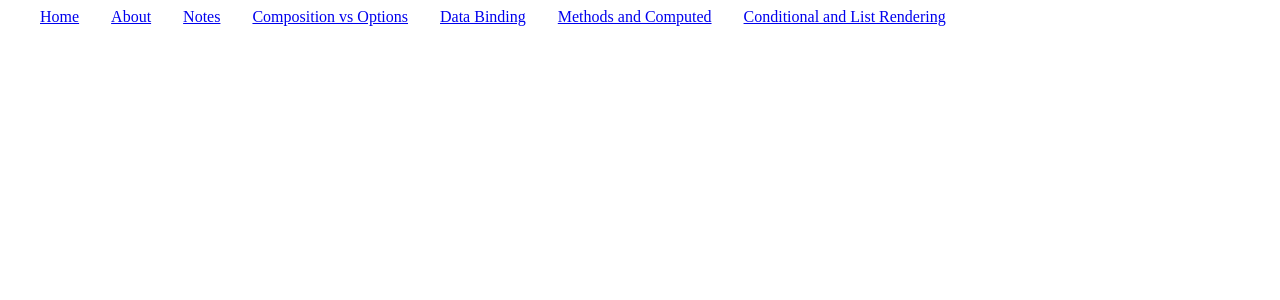
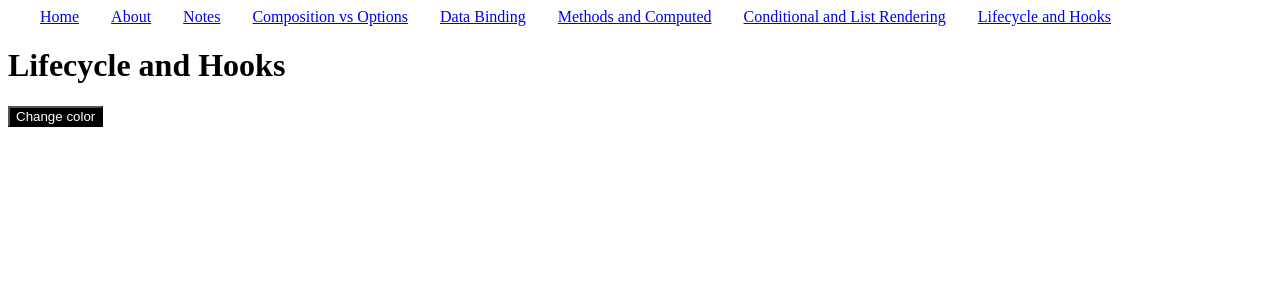
Before and after one commit to Jos017/nuxtcourse, a Nuxt app: page /lifecycle-and-hooks in a window 1280 px wide. Shown: the top 300 px of the page. Built offline with nearby package versions, Linux system fonts and the light colour scheme.

Commit message:
lifecycle and hooks

```diff
--- a/layouts/default.vue
+++ b/layouts/default.vue
@@ -8,7 +8,8 @@ const menu: MenuItem[] = [
   { label: 'Composition vs Options', path: '/composition-vs-options' },
   { label: 'Data Binding', path: '/data-binding-and-directives' },
   { label: 'Methods and Computed', path: '/methods-and-computed-properties' },
-  { label: 'Conditional and List Rendering', path: '/conditional-rendering' }
+  { label: 'Conditional and List Rendering', path: '/conditional-rendering' },
+  { label: 'Lifecycle and Hooks', path: '/lifecycle-and-hooks' }
 ]
 
 </script>
--- /dev/null
+++ b/pages/lifecycle-and-hooks/index.vue
@@ -0,0 +1,65 @@
+<script setup lang="ts">
+const buttonColors = reactive({
+  color: '#fff',
+  bg: '#000'
+})
+
+// onBeforeMount(() => {
+//   alert('This alert is showing before the page is mounted')
+// })
+// onMounted(() => {
+//   setTimeout(() => {
+//     alert('This alert is showing after the page is mounted')
+//   }, 0)
+// })
+//
+// onBeforeUnmount(() => {
+//   alert('This alert is showing before the page is unmounted')
+// })
+// onUnmounted(() => {
+//   setTimeout(() => {
+//     alert('This alert is showing after the page is unmounted')
+//   }, 0)
+// })
+// onBeforeUpdate(() => {
+//   alert('Your color will change')
+// })
+// onUpdated(() => {
+//   setTimeout(() => {
+//     alert('your color has changed')
+//   }, 0)
+// })
+
+// HOOKS
+// ---- watch ----
+watch(() => [buttonColors.bg, buttonColors.color], ([newBg, newColor], [oldBg, oldColor]) => {
+  console.log('the new background color is ', newBg)
+  console.log('the old background color is ', oldBg)
+  console.log('the new color is ', newColor)
+  console.log('the old color is ', oldColor)
+}, { deep: true })
+
+const randomHexColor = () => {
+  return `#${Math.floor(Math.random() * 16777215).toString(16)}`
+}
+const contrastHexColor = (hexColor: string) => {
+  const r = parseInt(hexColor.slice(1, 3), 16)
+  const g = parseInt(hexColor.slice(3, 5), 16)
+  const b = parseInt(hexColor.slice(5, 7), 16)
+  const yiq = ((r * 299) + (g * 587) + (b * 114)) / 1000
+  return yiq >= 128 ? '#000000' : '#FFFFFF'
+}
+const updateButtonColors = () => {
+  buttonColors.bg = randomHexColor()
+  buttonColors.color = contrastHexColor(buttonColors.bg)
+}
+</script>
+
+<template>
+  <div>
+    <h1>Lifecycle and Hooks</h1>
+    <button :style="{ backgroundColor: buttonColors.bg, color: buttonColors.color }" @click="updateButtonColors()">
+      Change color
+    </button>
+  </div>
+</template>
```
